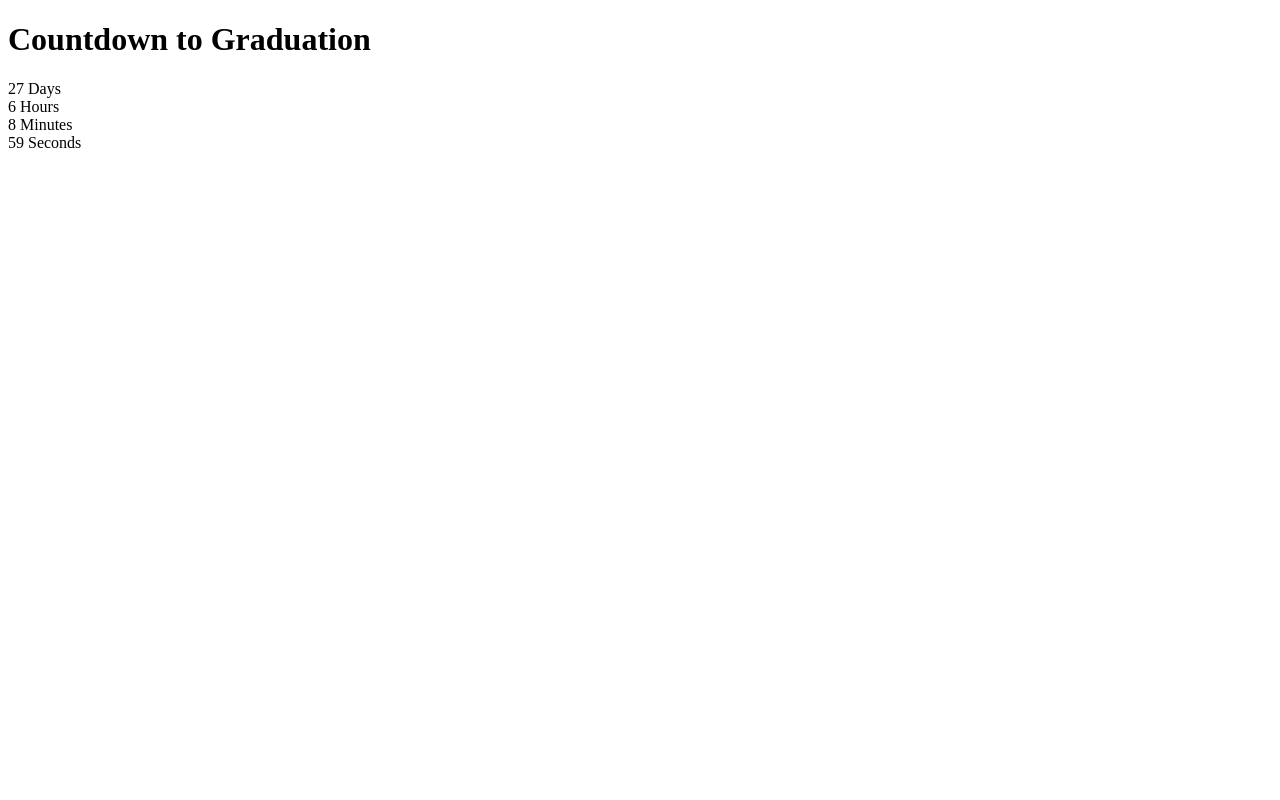
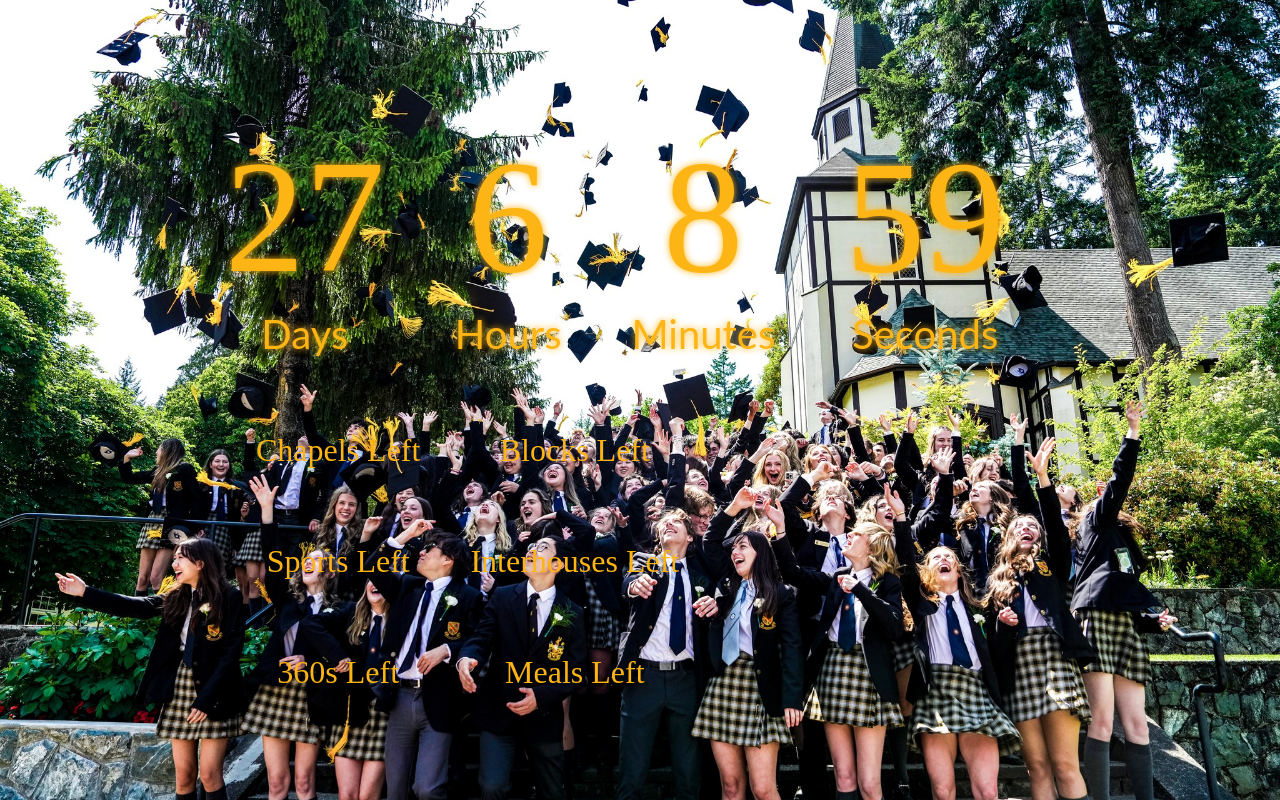
Before and after one commit to JacobLeader/GradCountdown, a plain HTML site: page index.html in a window 1280 px wide. Drawn offline with Linux system fonts and the light colour scheme.

Commit message:
Feat: Countdown Style, Extra Info

```diff
--- a/index.html
+++ b/index.html
@@ -8,14 +8,38 @@
 </head>
 <body>
     <div class="countdown-container">
-        <h1>Countdown to Graduation</h1>
-        <div id="countdown">
-            <div><span id="days"></span> Days</div>
-            <div><span id="hours"></span> Hours</div>
-            <div><span id="minutes"></span> Minutes</div>
-            <div><span id="seconds"></span> Seconds</div>
+        <div class="countdown-item">
+            <span id="days"></span>
+            <label>Days</label>
+        </div>
+        <div class="countdown-item">
+            <span id="hours"></span>
+            <label>Hours</label>
+        </div>
+        <div class="countdown-item">
+            <span id="minutes"></span>
+            <label>Minutes</label>
+        </div>
+        <div class="countdown-item">
+            <span id="seconds"></span>
+            <label>Seconds</label>
         </div>
     </div>
+
+    <div class="info-container">
+        <div class="column">
+            <p class="info" id="chapelCount">Chapels Left</p>
+            <p class="info" id="sportCount">Sports Left</p>
+            <p class="info" id="360Count">360s Left</p>
+        </div>
+        <div class="column">
+            <p class="info" id="blockCount">Blocks Left</p>
+            <p class="info" id="interhouseCount">Interhouses Left</p>
+            <p class="info" id="mealCount">Meals Left</p>
+        </div>
+    </div>
+
+
     <script src="script.js"></script>
 </body>
 </html>
--- a/script.js
+++ b/script.js
@@ -20,3 +20,29 @@ const countdown = () => {
 };
 
 setInterval(countdown, 1000);
+
+const extraCount = () => {
+    const graduationDate = new Date('June 22, 2024 00:00:00').getTime();
+    const now = new Date().getTime();
+
+    const satCount = countDays(now, graduationDate, 6); // Saturday is represented by 6
+    const wedCount = countDays(now, graduationDate, 3);
+
+
+}
+
+
+const countDays = (startDate, endDate, dayOfWeek) => {
+  let count = 0;
+  const oneDay = 24 * 60 * 60 * 1000; // Number of milliseconds in a day
+
+  // Loop through each day between startDate and endDate
+  for (let date = startDate; date <= endDate; date += oneDay) {
+    const day = new Date(date).getDay();
+    if (day === dayOfWeek) {
+      count++;
+    }
+  }
+
+  return count;
+};
--- a/style.css
+++ /dev/null
@@ -1,36 +0,0 @@
-/* styles.css */
-body {
-    font-family: Arial, sans-serif;
-    display: flex;
-    justify-content: center;
-    align-items: center;
-    height: 100vh;
-    margin: 0;
-    background-color: #f0f0f0;
-}
-
-.countdown-container {
-    text-align: center;
-    background-color: #fff;
-    padding: 20px;
-    border-radius: 10px;
-    box-shadow: 0 0 10px rgba(0, 0, 0, 0.1);
-}
-
-#countdown {
-    display: flex;
-    justify-content: center;
-    gap: 20px;
-    font-size: 2rem;
-}
-
-#countdown div {
-    display: flex;
-    flex-direction: column;
-    align-items: center;
-}
-
-#countdown span {
-    font-size: 3rem;
-    font-weight: bold;
-}
--- /dev/null
+++ b/styles.css
@@ -0,0 +1,81 @@
+/* styles.css */
+body {
+    font-family: Arial, sans-serif;
+    display: flex;
+    justify-content: center;
+    align-items: center;
+    height: 100vh;
+    margin: 0;
+    background-image: url("grad.jpeg");
+    background-size: cover;
+    background-position: center;
+    background-repeat: no-repeat;
+}
+
+.countdown-container {
+    position: absolute;
+    top: 20%; /* Position a bit from the top */
+    left: 50%;
+    transform: translate(-50%, -20%);
+    display: flex;
+    justify-content: center;
+    align-items: center;
+    gap: 20px;
+    padding: 20px;
+}
+
+
+.countdown-item {
+    text-align: center;
+    padding-right: 50px;
+    text-shadow: 0 0 7px #fdb515; /* Glow */
+    transition: text-shadow 0.3s ease;
+}
+
+.countdown-item:hover {
+    text-shadow: 0 0 10px #fdb515, 0 0 20px #fdb515, 0 0 30px #fdb515; /* Glow more on hover */
+}
+
+/* Numbers */
+.countdown-item span {
+    display: block;
+    font-size: 10rem;
+    font-weight: bold;
+    font-family: minion-pro, serif;
+    font-style: normal;
+    font-weight: 400;
+    color: #fdb515;
+}
+
+/* Labels */
+.countdown-item label {
+    display: block;
+    font-size: 2.5rem;
+    font-family: 'Lato', serif;
+    color:#fdb515;
+}
+
+.info-container {
+    position: absolute;
+    top: 50%;
+    left: 20%;
+    display: flex;
+    justify-content: center;
+    align-items: flex-start;
+    gap: 50px; /*gap between columns */
+    font-family: minion-pro, serif;
+    font-style: normal;
+    font-weight: 400;
+}
+
+.column {
+    display: flex;
+    flex-direction: column;
+    gap: 10px; /* Agap between items in column */
+}
+
+.info {
+    font-size: 2rem;
+    color: #fdb515;
+    text-align: center;
+}
```
Also changed, not shown: Lato.ttf (added), 1 other file.
